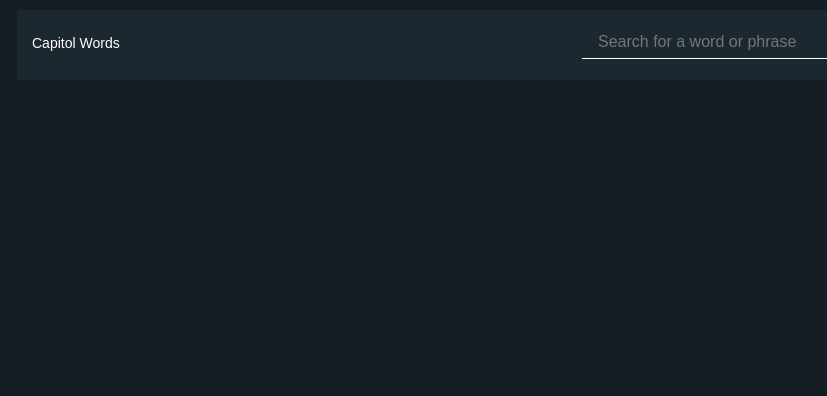
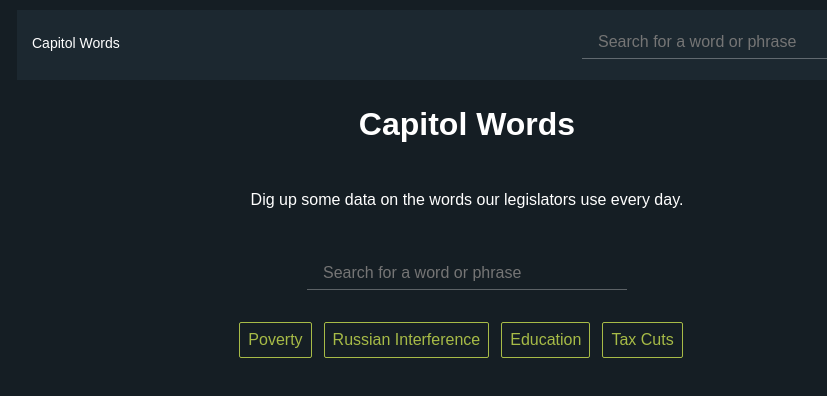
Before and after one commit to propublica/Capitol-Words, a React (Create React App) app in the folder frontend/capitolwords-spa/: page / in a window 1280 px wide. Shown: the top 396 px of the page, without its empty margins (173-1000 px from the left). Built offline with nearby package versions, Linux system fonts and the light colour scheme; a web font is replaced by a local one; what redux-dialog would draw is missing.

Commit message:
[fe] added homepage

```diff
--- a/frontend/capitolwords-spa/package.json
+++ b/frontend/capitolwords-spa/package.json
@@ -8,6 +8,7 @@
     "react-highlight-words": "^0.8.1",
     "react-modal": "^2.3.2",
     "react-redux": "^5.0.5",
+    "react-spinners": "^0.1.9",
     "redux": "^3.6.0",
     "redux-dialog": "^0.0.9",
     "redux-saga": "^0.15.3",
--- a/frontend/capitolwords-spa/src/App.css
+++ b/frontend/capitolwords-spa/src/App.css
@@ -6,3 +6,10 @@
   min-height: 100%;
   background-color: #1C2830;
 }
+
+.Loader-container {
+  display: flex;
+  justify-content: center;
+  align-items: center;
+  height: 40vh;
+}
--- a/frontend/capitolwords-spa/src/App.js
+++ b/frontend/capitolwords-spa/src/App.js
@@ -5,20 +5,49 @@
 
 import { phraseSearchRequested } from './actions/search-actions';
 
+import { searchContent, isSearching } from './selectors/phrase-search-selectors';
+
 import HeaderBar from './components/HeaderBar/HeaderBar';
 import PhraseSearchResults from './components/PhraseSearchResults/PhraseSearchResults';
+import HomePage from './components/HomePage/HomePage';
+
+import { ClipLoader } from 'react-spinners';
 
 class App extends Component {
+
+  renderMainContent() {
+    const { searchContent, isSearching } = this.props;
+    const mainContent = searchContent ? <PhraseSearchResults /> : <HomePage />;
+    const content = isSearching ? this.renderLoader() : mainContent;
+    return (
+      <div className="Main-container">
+        {content}
+      </div>
+    );
+  }
+
+  renderLoader() {
+    return (
+      <div className="Loader-container">
+        <ClipLoader color="#9CAB4C"/>
+      </div>
+    );
+  }
+
   render() {
     return (
       <div className="App-container">
         <HeaderBar onSearchSubmit={this.props.phraseSearchRequested}/>
-        <PhraseSearchResults />
+        {this.renderMainContent()}
       </div>
     );
   }
 }
 
-export default connect(
-  null,
-  {phraseSearchRequested})(App);
+export default connect(state => ({
+    searchContent: searchContent(state),
+    isSearching: isSearching(state),
+  }),
+  {
+    phraseSearchRequested,
+  })(App);
--- /dev/null
+++ b/frontend/capitolwords-spa/src/components/HomePage/HomePage.css
@@ -0,0 +1,36 @@
+.HomePage-container {
+  display: flex;
+  flex-direction: column;
+}
+
+.Title {
+  display: flex;
+  flex-direction: column;
+  align-items: center;
+  color: white;
+}
+
+.Title h3 {
+  font-size: 32px;
+}
+
+.SearchInput-container {
+  display: flex;
+  justify-content: center;
+  margin-top: 32px;
+}
+
+.QuickOptions-container {
+  display: flex;
+  justify-content: center;
+  margin-top: 32px;
+}
+
+.QuickOption {
+  color: #a7bb47;
+  border: 1px solid #a7bb47;
+  border-radius: 2px;
+  padding: 8px;
+  margin-right: 12px;
+  cursor: pointer;
+}
--- /dev/null
+++ b/frontend/capitolwords-spa/src/components/HomePage/HomePage.js
@@ -0,0 +1,65 @@
+import React, { Component } from 'react';
+import { connect } from 'react-redux';
+import PropTypes from 'prop-types';
+import Highlighter from 'react-highlight-words'
+
+import { phraseSearchRequested } from '../../actions/search-actions';
+
+import SearchInput from '../SearchInput/SearchInput';
+
+import './HomePage.css';
+
+import {
+  isSearching,
+  isSearchFailure,
+  isSearchSuccess,
+  searchContent,
+  searchResultList,
+  searchDelta
+} from '../../selectors/phrase-search-selectors';
+
+class HomePage extends Component {
+  static propTypes = {
+    isSearching: PropTypes.bool.isRequired,
+    isSearchFailure: PropTypes.bool.isRequired,
+    isSearchSuccess: PropTypes.bool.isRequired,
+    searchResultList: PropTypes.array,
+    searchContent: PropTypes.string,
+    searchDelta: PropTypes.number
+  };
+
+
+  render() {
+    return (
+      <div className="HomePage-container">
+        <div className="Title">
+          <h3>Capitol Words</h3>
+          <p>Dig up some data on the words our legislators use every day.</p>
+        </div>
+        <div className="SearchInput-container">
+          <SearchInput onSubmit={this.props.phraseSearchRequested}/>
+        </div>
+        <div className="QuickOptions-container">
+          <div className="QuickOption" onClick={() => {this.props.phraseSearchRequested('Poverty')}}>Poverty</div>
+          <div className="QuickOption" onClick={() => {this.props.phraseSearchRequested('Russian Interference')}}>Russian Interference</div>
+          <div className="QuickOption" onClick={() => {this.props.phraseSearchRequested('Education')}}>Education</div>
+          <div className="QuickOption" onClick={() => {this.props.phraseSearchRequested('Tax Cuts')}}>Tax Cuts</div>
+        </div>
+      </div>
+    );
+  }
+
+}
+
+
+export default connect(state => ({
+  isSearching: isSearching(state),
+  isSearchFailure: isSearchFailure(state),
+  isSearchSuccess: isSearchSuccess(state),
+  searchContent: searchContent(state),
+  searchDelta: searchDelta(state),
+  searchResultList: searchResultList(state),
+}),
+{
+  phraseSearchRequested,
+})(HomePage);
--- a/frontend/capitolwords-spa/src/components/SearchInput/SearchInput.css
+++ b/frontend/capitolwords-spa/src/components/SearchInput/SearchInput.css
@@ -7,6 +7,6 @@
   min-width: 320px;
   border: 0;
   outline: 0;
-  background-color: #1C2830;
-  border-bottom: 1px solid #fff;
+  background-color: transparent;
+  border-bottom: 1px solid rgba(255, 255, 255, 0.3)
 }
```
Also changed, not shown: 1 other file (tests, documents, lock files or other folders).
